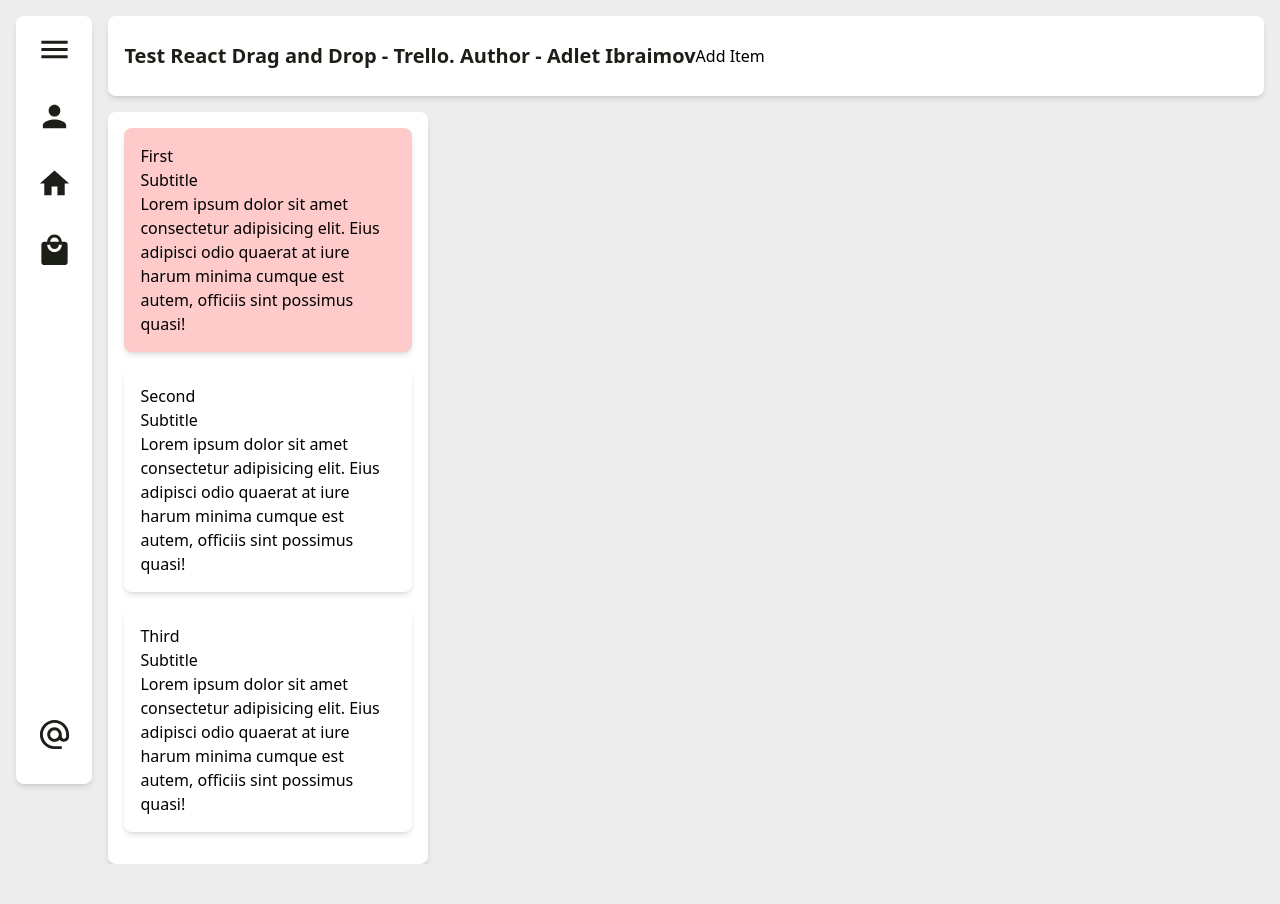
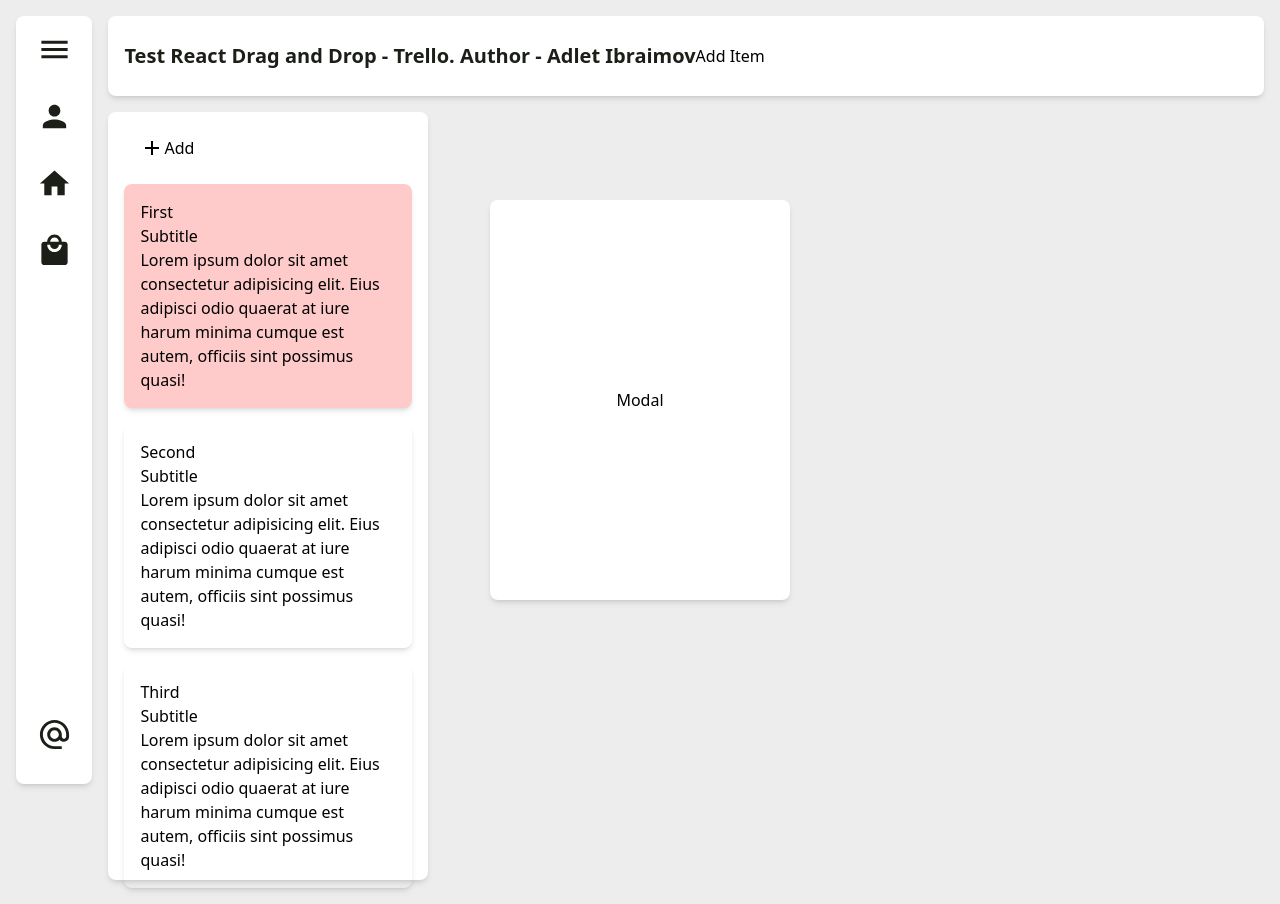
Before and after one commit to ibrvimv/trello, a Next.js app: page / in a window 1280 px wide. Before the commit the page ends 864 px from the top, so only its background shows below. Built offline with nearby package versions, Linux system fonts and the light colour scheme.

Commit message:
created modal

```diff
--- a/src/components/column.tsx
+++ b/src/components/column.tsx
@@ -2,13 +2,22 @@
 import Card from './card';
 import { Droppable, Draggable } from 'react-beautiful-dnd';
 import { DataType } from './main-content';
+import AddIcon from '@mui/icons-material/Add';
+import Modal from './modal';
 
 export default function Column({ store }: { store: DataType[] }): JSX.Element {
   return (
+    <div className='_column p-4 rounded-lg flex flex-col bg-white shadow-md max-w-80'>
+      <div className=''>
+        <div className='hover:bg-green-200 transition-colors duration-150 cursor-pointer  flex items-center rounded-md w-fit px-4 py-2 mb-4'>
+          <AddIcon fontSize='medium' /> Add
+        </div>
+      </div>
+      <Modal />
       <Droppable droppableId='ROOT' type='group'>
         {(provided) => (
           <div
-          className='_column p-4 rounded-lg flex flex-col  bg-white shadow-md max-w-80'
+            className='_column-droppable flex flex-col'
             {...provided.droppableProps}
             ref={provided.innerRef}
           >
@@ -21,5 +30,6 @@
           </div>
         )}
       </Droppable>
+    </div>
   );
 }
--- a/src/components/main-content.tsx
+++ b/src/components/main-content.tsx
@@ -42,7 +42,7 @@
   };
 
   return (
-    <div className='_content-container h-full w-full'>
+    <div className='_content-container h-full w-full '>
       <div className='flex flex-col gap-4 h-full w-full'>
         <div className='flex items-center h-20 rounded-lg bg-white p-4 shadow-md shrink-0'>
           <h1 className='text-xl font-bold text-main'>
--- /dev/null
+++ b/src/components/modal.tsx
@@ -0,0 +1,7 @@
+export default function Modal(): JSX.Element {
+  return (
+    <div className='absolute top-1/2 left-1/2 -translate-x-1/2 -translate-y-1/2 w-[300px] h-[400px] flex items-center justify-center bg-white shadow-md rounded-lg'>
+      Modal
+    </div>
+  );
+}
```
Lines whose indentation alone changed are shown as unchanged.
